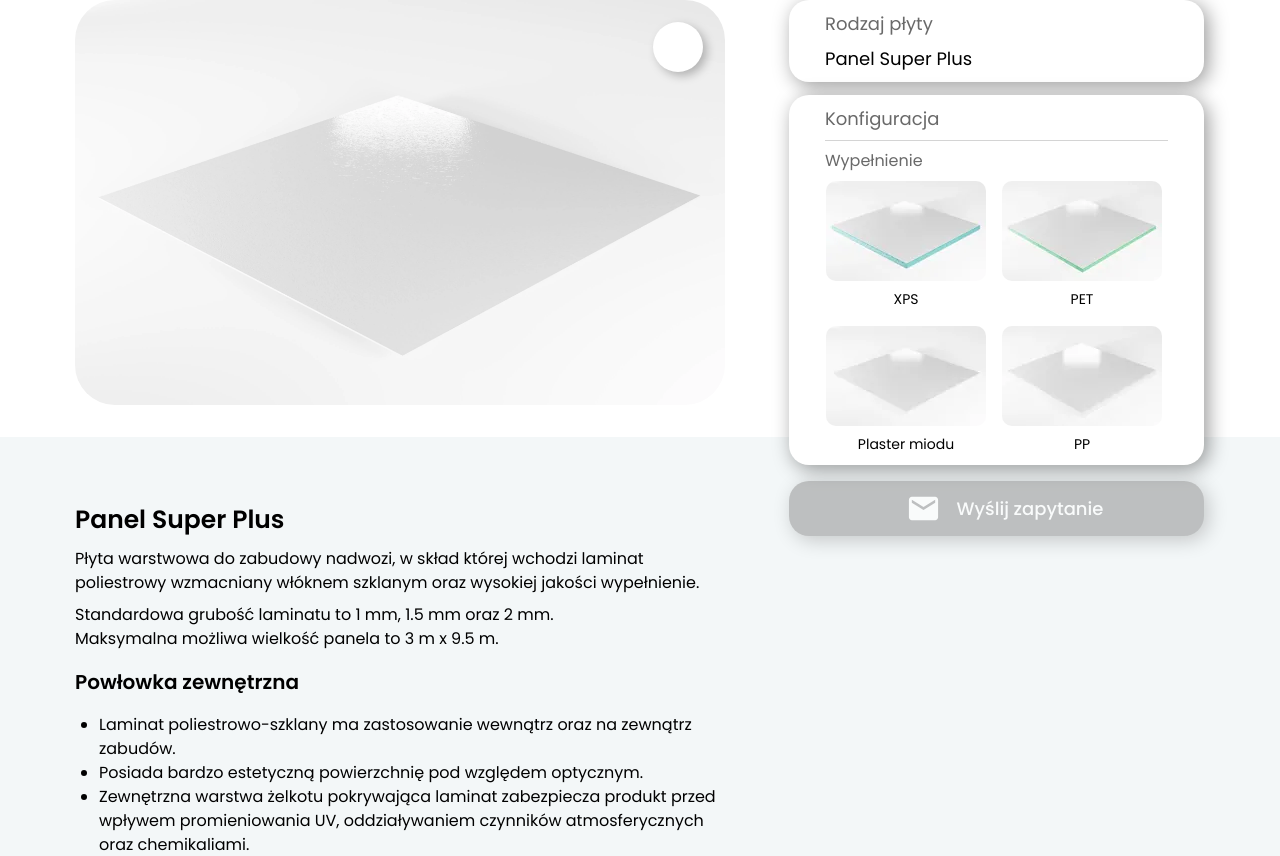
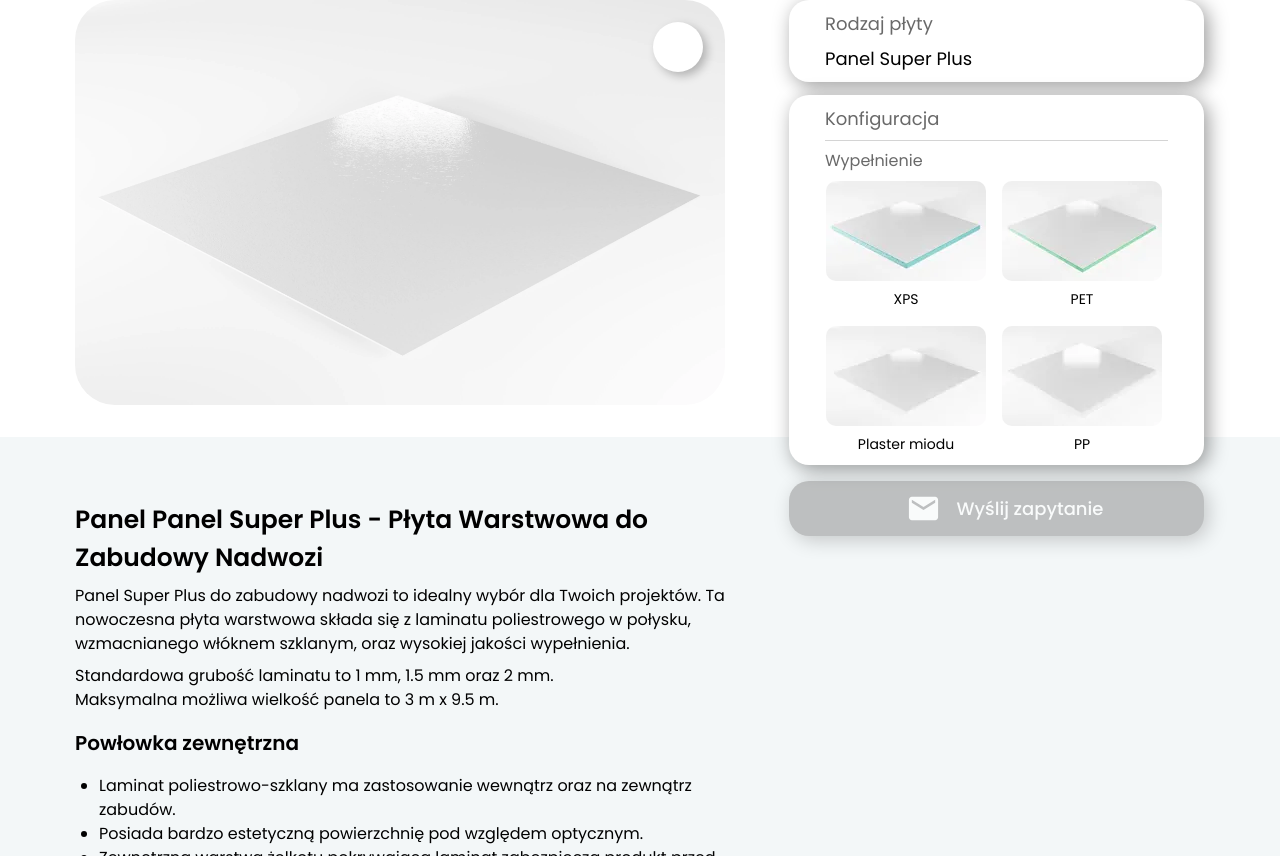
Before and after one commit to Airtilion/trailbox, a React (Vite) app: page /plyty-sandwich/panel-super-plus in a window 1280 px wide. Shown: the part 856-1712 px from the top of the page. Built offline with nearby package versions, Linux system fonts and the light colour scheme; some icons are missing.

Commit message:
SEO dla Super Plus

```diff
--- a/src/components/sandwich/configurator/Configurator.jsx
+++ b/src/components/sandwich/configurator/Configurator.jsx
@@ -4,7 +4,7 @@ import Core from './Core'
 import RequestButton from './RequestButton'
 import { Icon } from '@iconify/react/dist/iconify.js'
 
-const Configurator = ({ fillings, selectedFilling, setSelectedFilling, selectedCore, setSelectedCore, selectedFillingObject, openDialog }) => {
+const Configurator = ({ fillings, selectedFilling, setSelectedFilling, selectedCore, setSelectedCore, selectedFillingObject, openDialog, titlePanel }) => {
     const [isCollapsed, setIsCollapsed] = useState(false);
 
     const handleToggleCollapse = () => {
@@ -44,7 +44,7 @@ const Configurator = ({ fillings, selectedFilling, setSelectedFilling, selectedC
 
             </div>
 
-            <RequestButton openDialog={openDialog} selectedFilling={selectedFilling} selectedCore={selectedCore} />
+            <RequestButton openDialog={openDialog} selectedFilling={selectedFilling} selectedCore={selectedCore} titlePanel={titlePanel} />
         </article>
     )
 }
--- a/src/components/sandwich/configurator/Description.jsx
+++ b/src/components/sandwich/configurator/Description.jsx
@@ -3,7 +3,7 @@ import React from 'react'
 const Description = ({ aboutPanel }) => {
     return (
         <article className='w-[650px] max-xl:w-[500px] max-lg:w-full'>
-            <h3 className='text-[25px] font-semibold max-sm:text-[20px]'>Panel {aboutPanel.title}</h3>
+            <h3 className='text-[25px] font-semibold max-sm:text-[20px]'>Panel {aboutPanel.titleAbout}</h3>
             <p className='mt-[8px] text-[16px] max-sm:text-[14px]'>{aboutPanel.desc}</p>
             <div className='mt-[8px] text-[16px] max-sm:text-[14px]'>
                 <p>{aboutPanel.standardThickness}</p>
--- a/src/components/sandwich/configurator/Filling.jsx
+++ b/src/components/sandwich/configurator/Filling.jsx
@@ -4,7 +4,7 @@ import React from 'react'
 const Filling = ({ filling, selectedFilling, setSelectedFilling }) => {
     return (
         <div className='w-[160px] relative cursor-pointer' onClick={() => setSelectedFilling(selectedFilling === filling.title ? null : filling.title)}>
-            <img src={filling.imgSmall} alt={`Zdjęcie przedstawiające wypełnienie ${filling.title}`} width={160} height={100} loading="lazy" className={`object-cover rounded-[10px] ${selectedFilling === filling.title ? "outline-black outline-[1px]" : ""}`} />
+            <img src={filling.imgSmall} alt={filling.imgAlt} width={160} height={100} loading="lazy" className={`object-cover rounded-[10px] ${selectedFilling === filling.title ? "outline-black outline-[1px]" : ""}`} />
             <p className='mt-[8px] text-[14px] text-center'>{filling.title}</p>
 
             {selectedFilling === filling.title &&
--- a/src/components/sandwich/configurator/RequestButton.jsx
+++ b/src/components/sandwich/configurator/RequestButton.jsx
@@ -1,11 +1,11 @@
 import { Icon } from '@iconify/react/dist/iconify.js'
 import React from 'react'
 
-const RequestButton = ({openDialog, selectedFilling, selectedCore}) => {
+const RequestButton = ({openDialog, selectedFilling, selectedCore, titlePanel}) => {
     const isDisabled = !selectedFilling || !selectedCore;
 
     return (
-        <button onClick={openDialog} disabled={isDisabled} className={`absolute bottom-[-71px] left-[0px] flex items-center justify-center gap-[16px] bg-[#898989] rounded-[20px] text-white w-[415px] h-[55px] shadow-[4px_4px_20px_rgba(0,0,0,0.40)] overflow-hidden ${isDisabled ? 'cursor-not-allowed opacity-50 before:scale-x-100' : 'cursor-pointer before:absolute before:top-0 before:left-0 before:w-full before:h-full before:bg-[#676767] before:scale-x-0 before:origin-left before:transition-transform before:duration-1000 hover:before:scale-x-100'}  max-lg:left-[50%] max-lg:-translate-x-[50%] max-lg:bottom-[-87px] max-sm:w-full`} aria-label="Wyslij zapytanie o panel">
+        <button onClick={openDialog} disabled={isDisabled} className={`absolute bottom-[-71px] left-[0px] flex items-center justify-center gap-[16px] bg-[#898989] rounded-[20px] text-white w-[415px] h-[55px] shadow-[4px_4px_20px_rgba(0,0,0,0.40)] overflow-hidden ${isDisabled ? 'cursor-not-allowed opacity-50 before:scale-x-100' : 'cursor-pointer before:absolute before:top-0 before:left-0 before:w-full before:h-full before:bg-[#676767] before:scale-x-0 before:origin-left before:transition-transform before:duration-1000 hover:before:scale-x-100'}  max-lg:left-[50%] max-lg:-translate-x-[50%] max-lg:bottom-[-87px] max-sm:w-full`} aria-label={`Wyslij zapytanie o Panel ${titlePanel}`}>
             <Icon icon="material-symbols:mail" width="35" height="35" className='relative z-10' />
             <span className='font-medium text-[18px] relative z-10 max-lg:text-[16px]'>Wyślij zapytanie</span>
         </button>
--- a/src/data/fillingsSuperPlus.js
+++ b/src/data/fillingsSuperPlus.js
@@ -72,6 +72,7 @@ const fillingsSuperPlus = [
     {
         title: "XPS",
         imgSmall: xpsSmall,
+        imgAlt: "Panel Super Plus z wypełnieniem XPS - płyta warstwowa do zabudowy nadwozi z laminatem poliestrowym.",
         imgFull: xps,
         cores: [
             {
@@ -129,6 +130,7 @@ const fillingsSuperPlus = [
     {
         title: "PET",
         imgSmall: petSmall,
+        imgAlt: "Panel Super Plus z wypełnieniem PET - trwała płyta warstwowa z laminatem poliestrowo-szklanym do nadwozi.",
         imgFull: pet,
         cores: [
             {
@@ -166,6 +168,7 @@ const fillingsSuperPlus = [
     {
         title: "Plaster miodu",
         imgSmall: plasterSmall,
+        imgAlt: "Panel Super Plus z wypełnieniem plaster miodu - lekka płyta warstwowa z estetycznym laminatem do zabudowy.",
         imgFull: plaster,
         cores: [
             {
@@ -198,6 +201,7 @@ const fillingsSuperPlus = [
     {
         title: "PP",
         imgSmall: ppSmall,
+        imgAlt: "Panel Super Plus z wypełnieniem PP - płyta warstwowa z laminatem poliestrowym i żelkotem antybakteryjnym.",
         imgFull: pp,
         cores: [
             {
--- a/src/pages/sandwich/SuperPlus.jsx
+++ b/src/pages/sandwich/SuperPlus.jsx
@@ -12,7 +12,8 @@ import Dialog from '../../components/sandwich/configurator/Dialog';
 
 const aboutPanel = {
   title: "Super Plus",
-  desc: "Płyta warstwowa do zabudowy nadwozi, w skład której wchodzi laminat poliestrowy wzmacniany włóknem szklanym oraz wysokiej jakości wypełnienie.",
+  titleAbout: "Panel Super Plus - Płyta Warstwowa do Zabudowy Nadwozi",
+  desc: "Panel Super Plus do zabudowy nadwozi to idealny wybór dla Twoich projektów. Ta nowoczesna płyta warstwowa składa się z laminatu poliestrowego w połysku, wzmacnianego włóknem szklanym, oraz wysokiej jakości wypełnienia.",
   standardThickness: "Standardowa grubość laminatu to 1 mm, 1.5 mm oraz 2 mm.",
   maxSize: "Maksymalna możliwa wielkość panela to 3 m x 9.5 m.",
   outerCoating: [
@@ -105,7 +106,7 @@ const SuperPlus = () => {
             <div className='relative w-[415px] max-lg:w-full'>
 
               <Type title={aboutPanel.title} />
-              <Configurator fillings={fillings} selectedFilling={selectedFilling} setSelectedFilling={setSelectedFilling} selectedCore={selectedCore} setSelectedCore={setSelectedCore} selectedFillingObject={selectedFillingObject} openDialog={openDialog} />
+              <Configurator fillings={fillings} selectedFilling={selectedFilling} setSelectedFilling={setSelectedFilling} selectedCore={selectedCore} setSelectedCore={setSelectedCore} selectedFillingObject={selectedFillingObject} openDialog={openDialog} titlePanel={aboutPanel.title} />
 
             </div>
 
```
